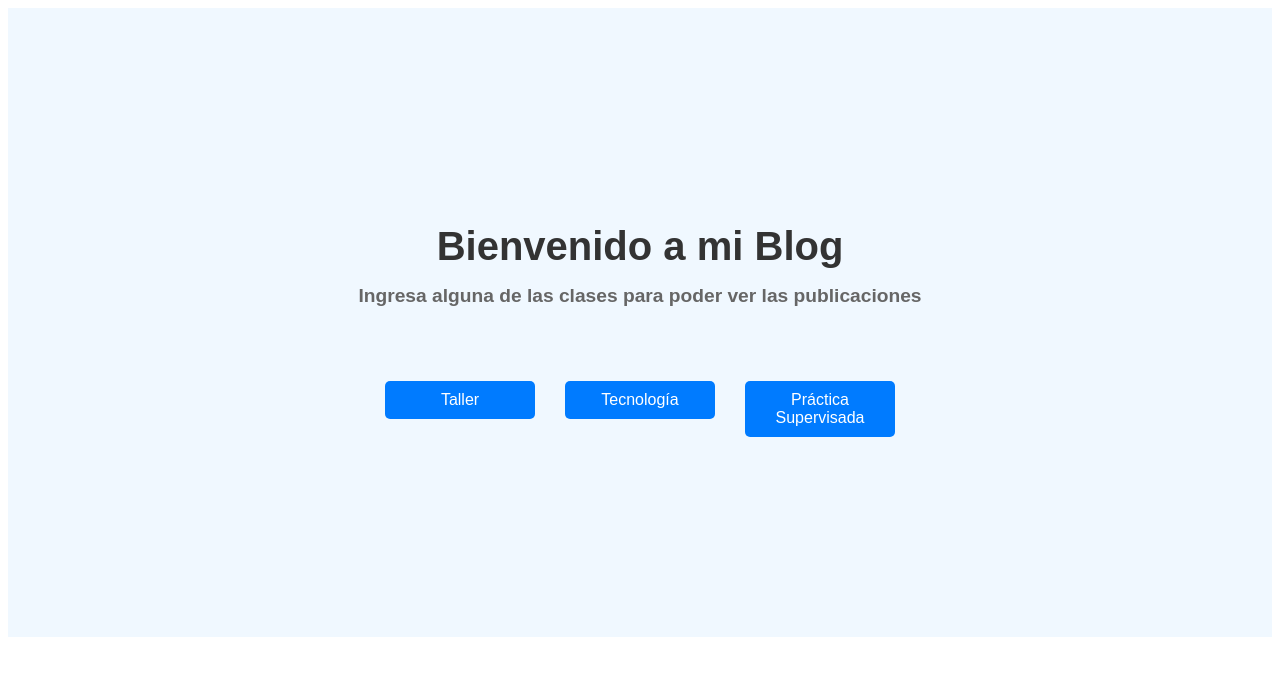
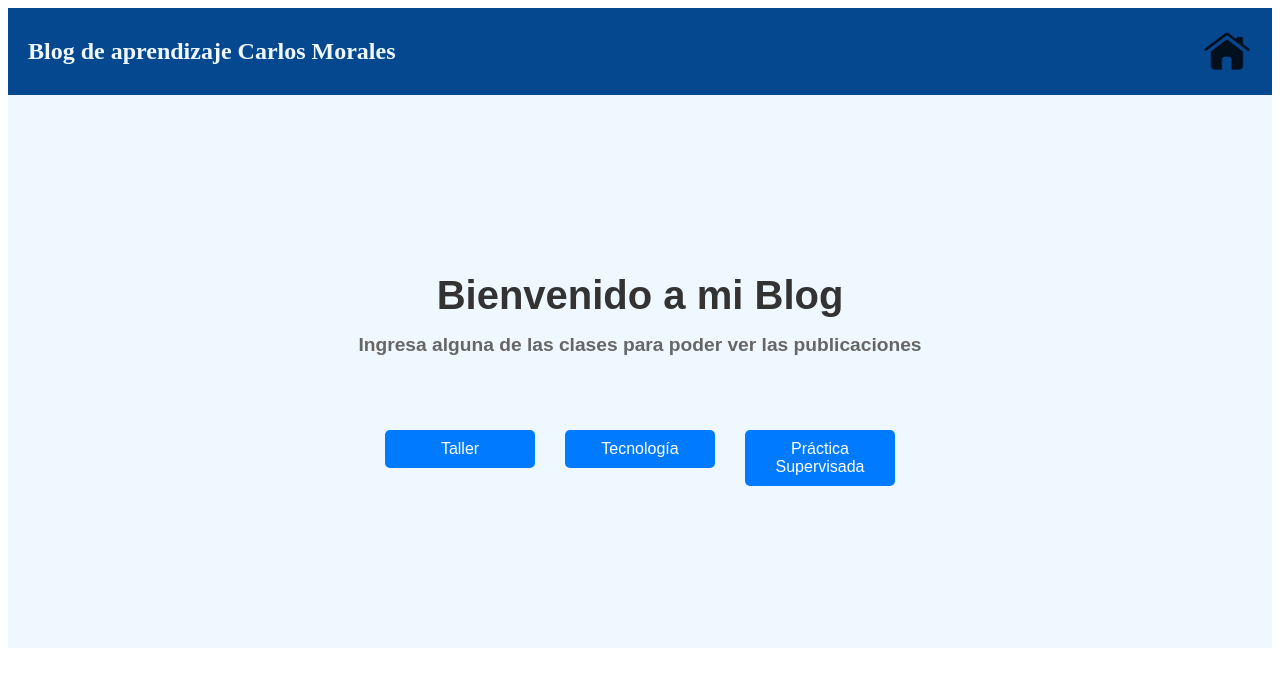
Before and after one commit to CarlosMorales-2021365/Front-Blog, a React (Vite) app: page / in a window 1280 px wide. Shown: the top 686 px of the page. Built offline with nearby package versions, Linux system fonts and the light colour scheme.

Commit message:
add(home):se añadio navbar

```diff
--- /dev/null
+++ b/src/components/navbar/Navbar.jsx
@@ -0,0 +1,19 @@
+import React from 'react'
+import { Link } from 'react-router-dom'
+import './navbar.css'
+import logo from "../../assets/home.png"
+
+export const Navbar = () => {
+  return (
+    <nav className='navbar'>
+    <div className='navbar-content'>
+        <span className='logo'>
+            <h1>Blog de aprendizaje Carlos Morales</h1>
+        </span>
+        <Link to="/">
+          <img src={logo} alt="home" />
+        </Link>
+    </div>
+    </nav>
+  )
+}
--- /dev/null
+++ b/src/components/navbar/navbar.css
@@ -0,0 +1,22 @@
+.navbar{
+    background-color: #05488f;
+    color: aliceblue;
+    padding: 10px 20px;
+}
+
+.navbar-content{
+    display: flex;
+    justify-content: space-between;
+    align-items: center;
+    width: 100%;
+}
+
+.logo{
+    display: inline-block;
+    margin-right: auto;
+}
+
+img{
+    width: 50px;
+    height: auto;
+}
--- a/src/pages/homePage/Home.css
+++ b/src/pages/homePage/Home.css
@@ -1,7 +1,7 @@
 .home-container {
     font-family: Arial, sans-serif;
     text-align: center;
-    padding: 15%;
+    padding: 12%;
     background-color: #f0f8ff;
 }
 
--- a/src/pages/homePage/Home.jsx
+++ b/src/pages/homePage/Home.jsx
@@ -1,9 +1,12 @@
 import React from 'react'
 import { Link } from 'react-router-dom'
 import './Home.css' // Importa el archivo CSS
+import { Navbar } from '../../components/navbar/Navbar'
 
 export const Home = () => {
   return (
+    <>
+    <Navbar/>
     <div className="home-container">
         <h1 className="home-title">Bienvenido a mi Blog</h1>
         <h2 className="home-subtitle">Ingresa alguna de las clases para poder ver las publicaciones</h2>
@@ -19,5 +22,6 @@ export const Home = () => {
             </Link>
         </div>
     </div>
+    </>
   )
 }
```
